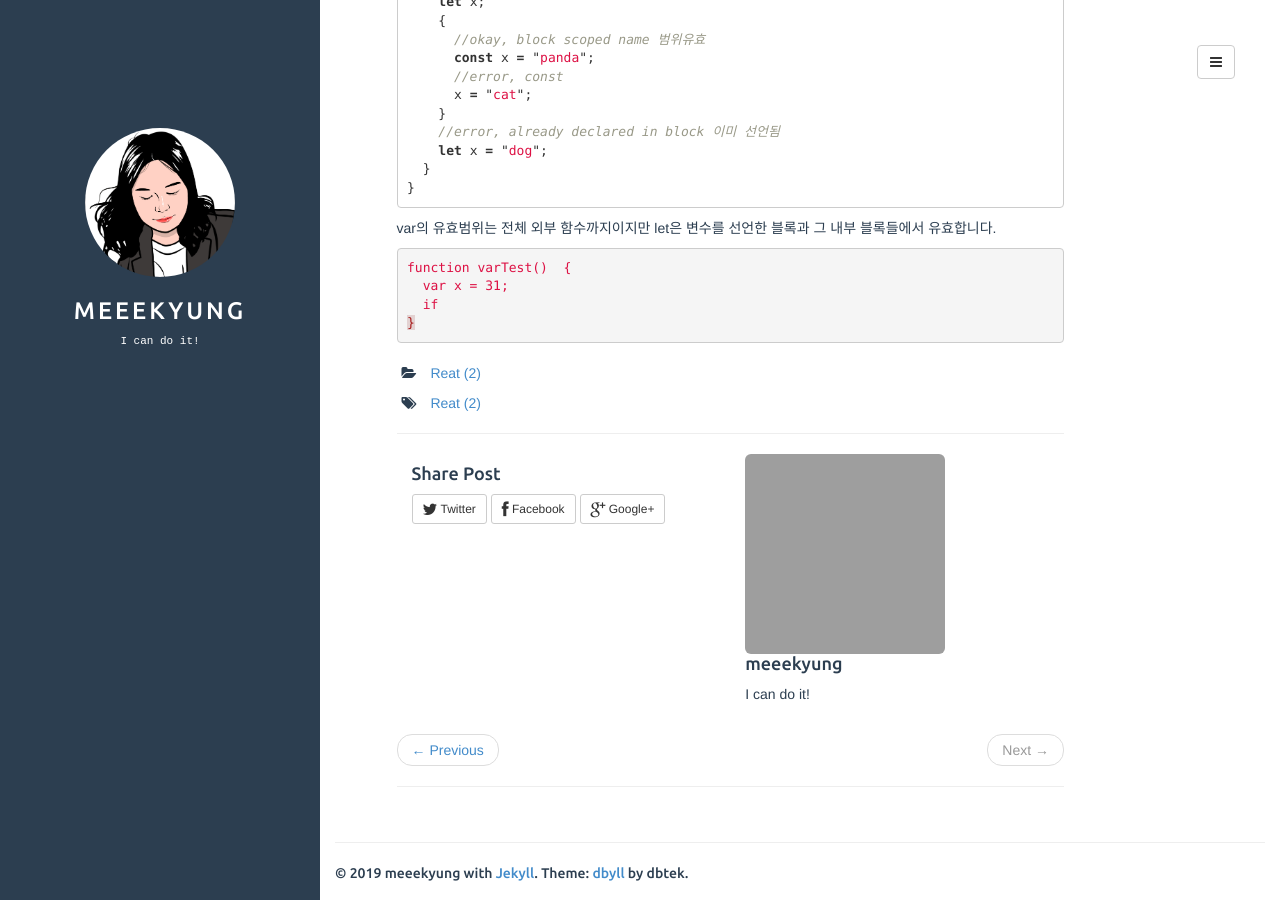
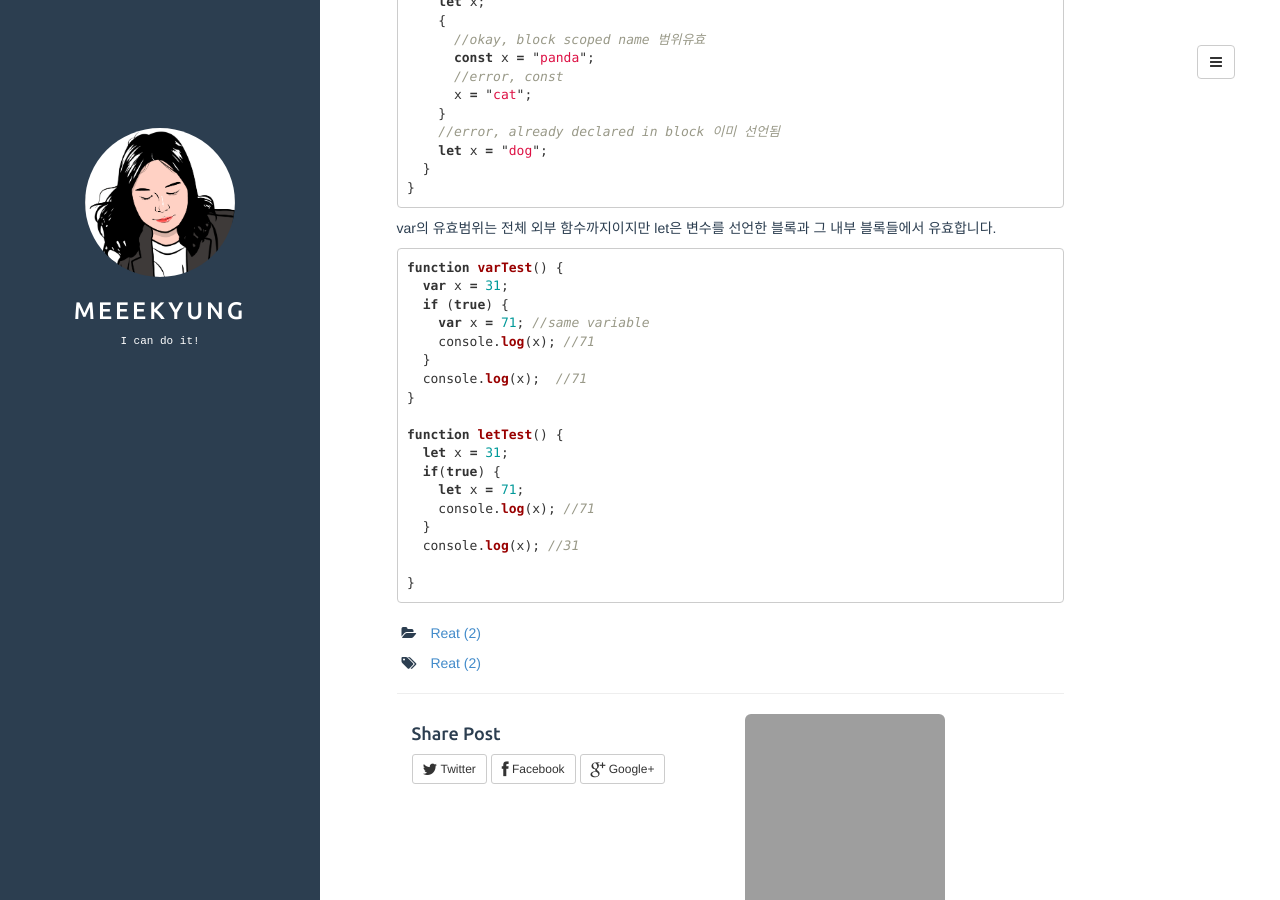
Before and after one commit to meeekyung/meeekyung.github.io, a Jekyll site: the page built from _posts/2019-12-20-ES6.md, in a window 1280 px wide and 900 px high, scrolled down 430 px. Built offline with Jekyll 4.4.1, drawn with Linux system fonts in a browser that asks for light colours; grey boxes are pictures that could not be loaded.

Commit message:
Update 2019-12-20-ES6.md

```diff
--- a/_posts/2019-12-20-ES6.md
+++ b/_posts/2019-12-20-ES6.md
@@ -37,9 +37,23 @@ function p() {
 
 var의 유효범위는 전체 외부 함수까지이지만 let은 변수를 선언한 블록과 그 내부 블록들에서 유효합니다.
 
-{% highlight yaml %}
-function varTest()  {
+~~~javascript
+function varTest() {
   var x = 31;
-  if
+  if (true) {
+    var x = 71; //same variable
+    console.log(x); //71
+  }
+  console.log(x);  //71
 }
-{% endhighlight %}
+
+function letTest() {
+  let x = 31;
+  if(true) {
+    let x = 71;
+    console.log(x); //71
+  }
+  console.log(x); //31
+
+}
+~~~
```
